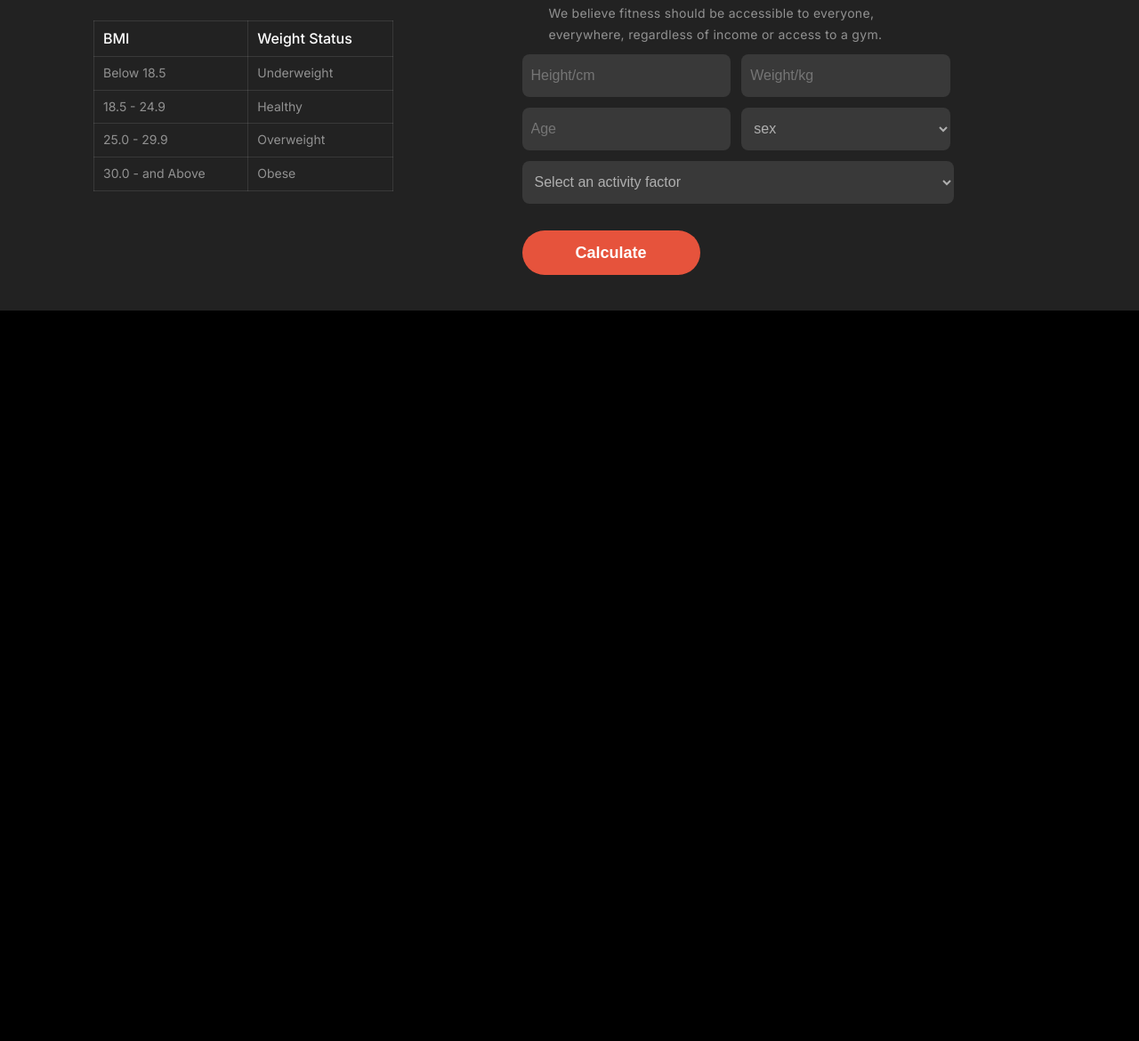
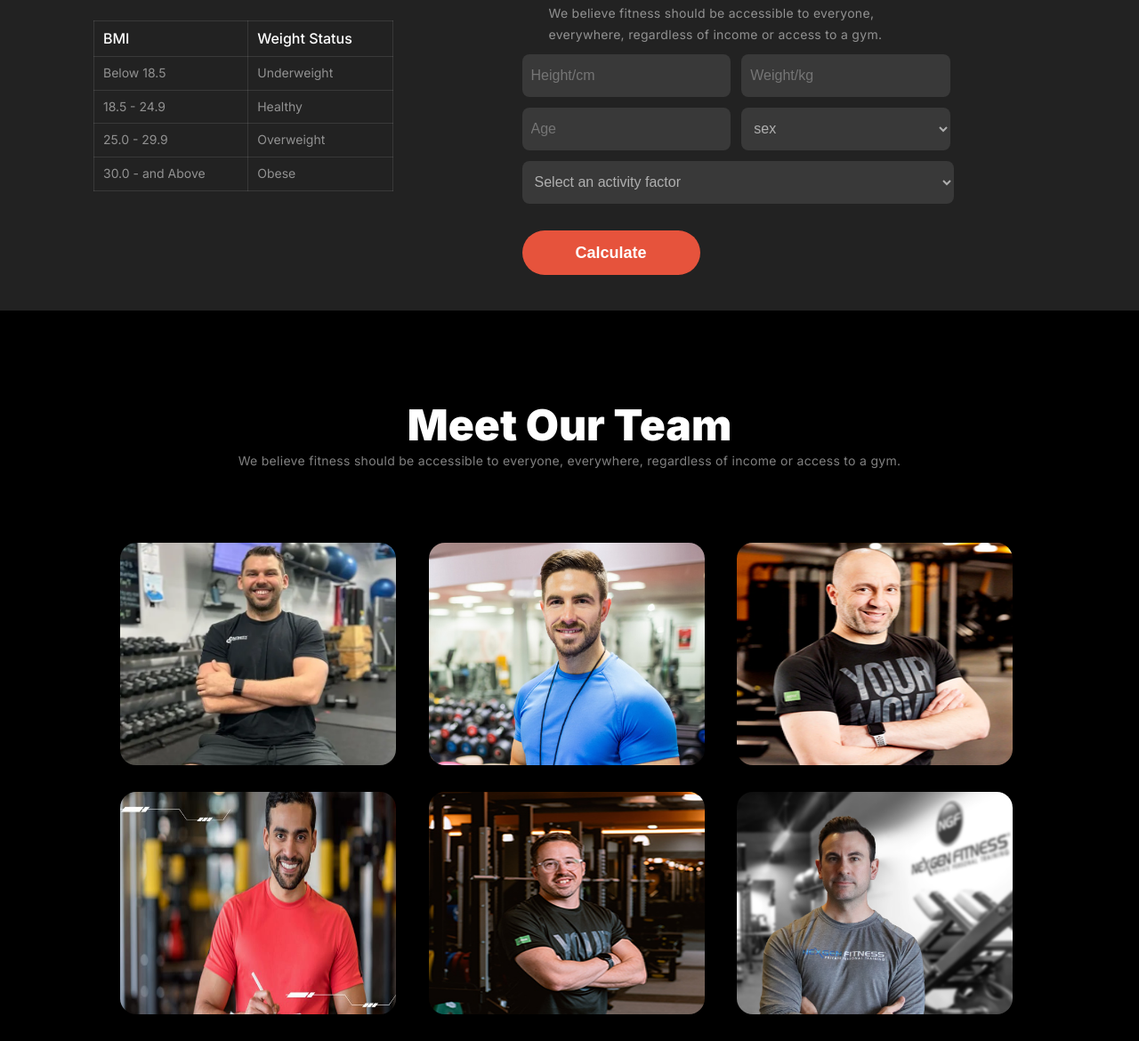
Before and after one commit to Al-Shahriar-Nazim/ph-assingment2, a plain HTML site: page index.html in a window 1280 px wide. Shown: the part 2158-3328 px from the top of the page at 89% size. Before the commit the page ends 2507 px from the top, so only its background shows below. Drawn offline with Linux system fonts and the light colour scheme.

Commit message:
added this our team  section

```diff
--- a/index.html
+++ b/index.html
@@ -214,6 +214,26 @@
           </div>
         </div>
       </section>
+      <!-- our team -->
+      <section class="team-all-section">
+        <div class="team-section">
+          <div class="content">
+            <h2>Meet Our Team</h2>
+            <p>
+              We believe fitness should be accessible to everyone, everywhere,
+              regardless of income or access to a gym.
+            </p>
+          </div>
+          <div class="team-img">
+            <img src="images/trainer1.png" alt="" />
+            <img src="images/trainer2.png" alt="" />
+            <img src="images/trainer3.png" alt="" />
+            <img src="images/trainer4.png" alt="" />
+            <img src="images/trainer5.png" alt="" />
+            <img src="images/trainer6.png" alt="" />
+          </div>
+        </div>
+      </section>
     </main>
     <!-- this main section close -->
     <!-- this footer section start -->
--- a/styles/style.css
+++ b/styles/style.css
@@ -467,7 +467,45 @@ body {
     }
   }
 }
+/* our team section */
+.team-all-section {
+  width: 100%;
+  margin-top: 100px;
+  & .team-section {
+    max-width: 1070px;
+    margin: 0px auto;
+    & .content {
+      text-align: center;
+      & h2 {
+        color: rgb(255, 255, 255);
+        font-size: 3rem;
+        font-weight: 900;
+        line-height: 120%;
+      }
+      & p {
+        color: rgba(255, 255, 255, 0.5);
+        font-size: 14px;
+        font-weight: 400;
+        line-height: 24px;
+        letter-spacing: 0.3px;
+        margin-bottom: 50px;
+      }
+    }
+    & .team-img {
+      display: grid;
+      grid-template-columns: repeat(3, 1fr);
+      gap: 30px;
+      background-color: #42414100;
+      padding: 30px;
 
+      & img {
+        width: 310px;
+        height: 250px;
+        border-radius: 18px;
+      }
+    }
+  }
+}
 /* responsive small devices */
 @media screen and (max-width: 576px) {
   .nab-head {
@@ -707,4 +745,35 @@ body {
       }
     }
   }
+
+  /* our team section */
+  .team-all-section {
+    width: 100%;
+    margin-top: 50px;
+    padding: 10px;
+    & .team-section {
+      width: 100%;
+      margin: 0px auto;
+      & .content {
+        text-align: center;
+        & h2 {
+          font-size: 2rem;
+        }
+        & p {
+          margin-bottom: 50px;
+        }
+      }
+      & .team-img {
+        grid-template-columns: repeat(1, 1fr);
+        gap: 30px;
+        padding: 0px;
+        margin: 0px auto;
+        & img {
+          width: 100%;
+          height: 100%;
+          border-radius: 18px;
+        }
+      }
+    }
+  }
 }
```
